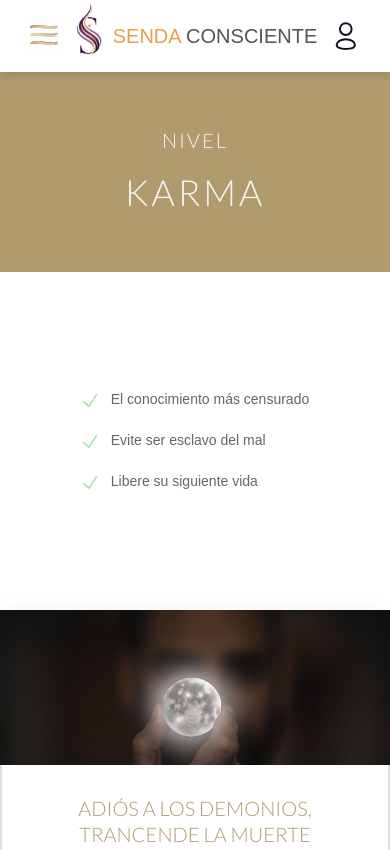
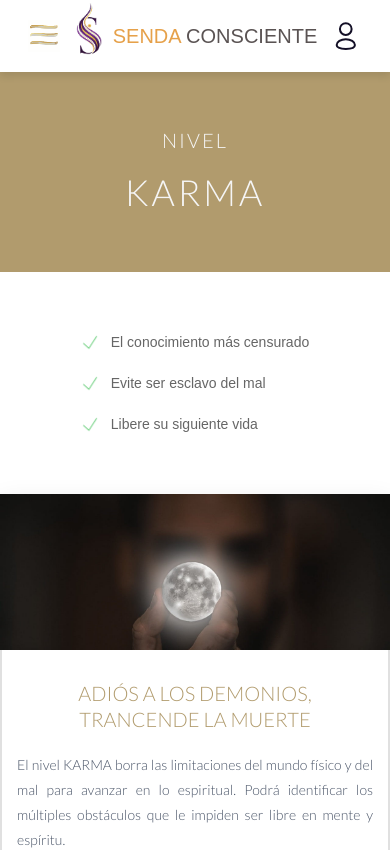
Before and after one commit to orbimatrix/Conscious-path, a Next.js app: page /karma in a window 390 px wide. Shown: the top 850 px of the page. Built offline with nearby package versions, Linux system fonts and the light colour scheme; no server answers.

Commit message:
Update Minimum Height for Carisma Benefits Section in CSS
- Changed the minimum height of the carisma benefits section from 40vh to 222px for improved layout consistency across devices.

```diff
--- a/src/app/karma/karma.css
+++ b/src/app/karma/karma.css
@@ -736,7 +736,7 @@
 
     .carisma-benefits {
       padding: 15px 15px;
-      min-height: 40vh;
+      min-height: 222px;
     }
 
     .carisma-benefit-item {
```
